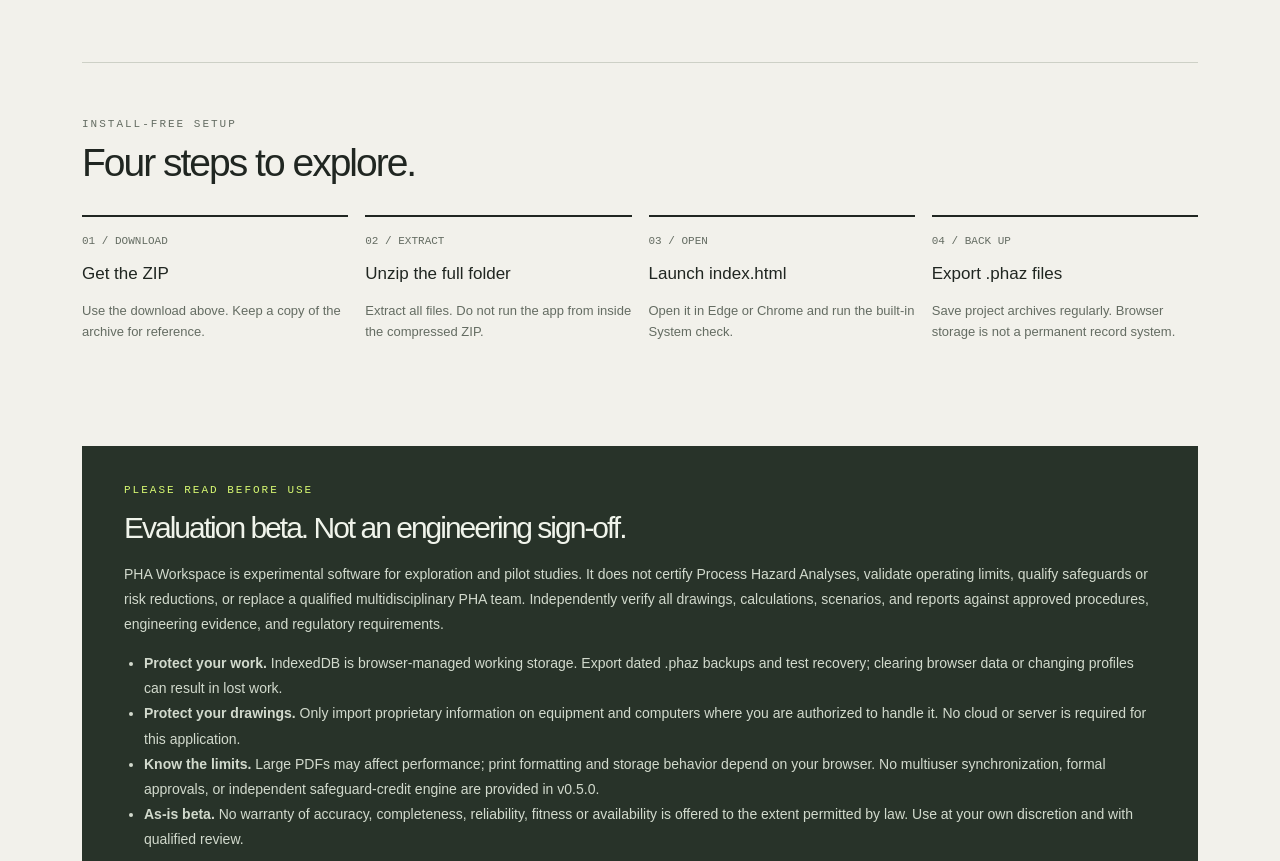
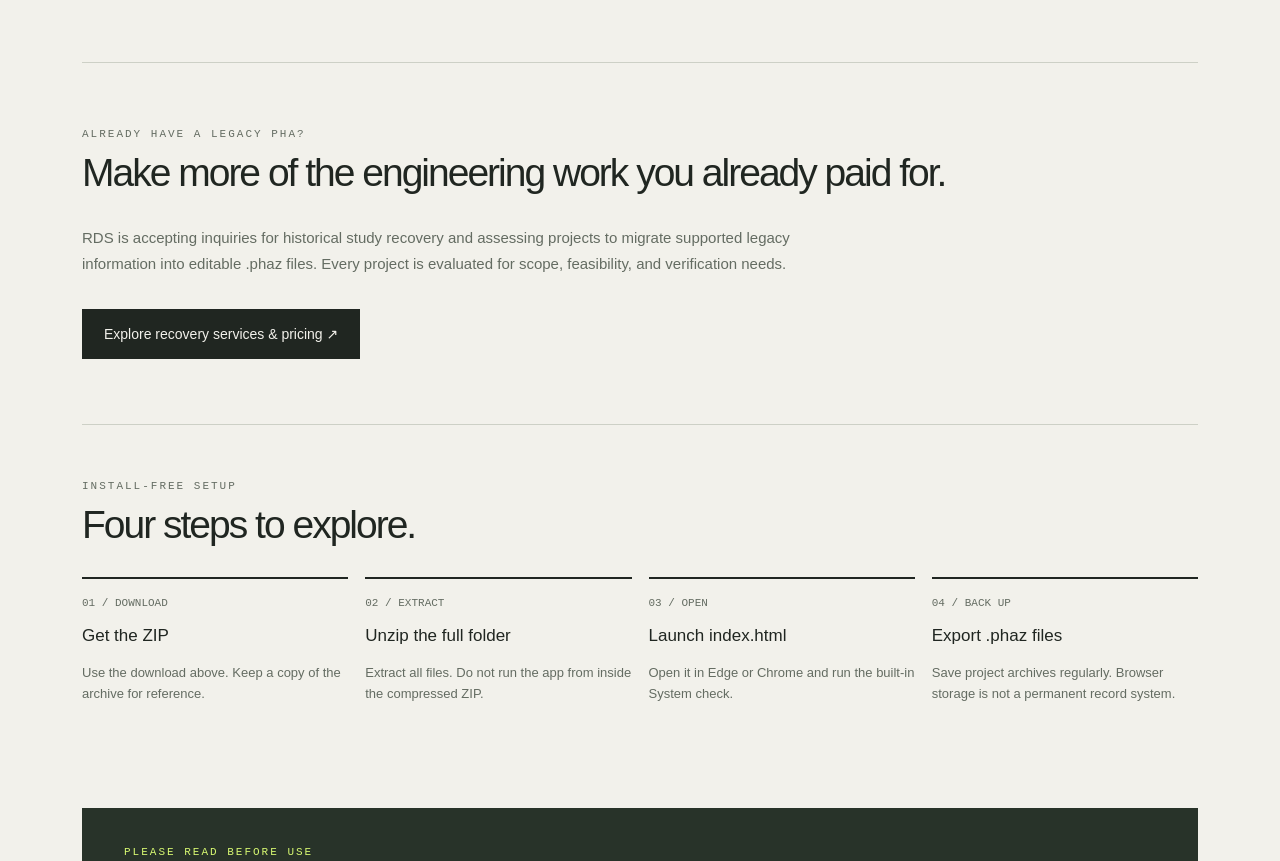
Before and after one commit to landohiler1570/landohiler1570.github.io, a plain HTML site: page pha-workspace.html in a window 1280 px wide. Shown: the part 1262-2123 px from the top of the page. Drawn offline with Linux system fonts and the light colour scheme.

Commit message:
Link PHA Workspace to Legacy Recovery offering

```diff
--- a/pha-workspace.html
+++ b/pha-workspace.html
@@ -60,7 +60,7 @@ footer{border-top:1px solid var(--line);padding:28px 0 48px;display:flex;justify
 <div class="feature"><h3>Node Board</h3><p>Review recorded scenarios across a node without jumping between spreadsheet columns.</p></div>
 <div class="feature"><h3>Study reporting</h3><p>Generate structured reports with scope, risk ratings, recommendations, and outstanding items.</p></div>
 </div></section>
-<section class="how" id="getting-started"><div class="eyebrow">Install-free setup</div><h2>Four steps to explore.</h2>
+<section class="features" aria-labelledby="historic-pha-heading"><div class="eyebrow">ALREADY HAVE A LEGACY PHA?</div><h2 id="historic-pha-heading">Make more of the engineering work you already paid for.</h2><p style="color:var(--muted);font-size:15px;line-height:1.75;max-width:780px">RDS is accepting inquiries for historical study recovery and assessing projects to migrate supported legacy information into editable .phaz files. Every project is evaluated for scope, feasibility, and verification needs.</p><a class="btn" href="/pha-recovery.html" style="margin-top:17px">Explore recovery services &amp; pricing ↗</a></section><section class="how" id="getting-started"><div class="eyebrow">Install-free setup</div><h2>Four steps to explore.</h2>
 <div class="steps">
 <div class="step"><div class="num">01 / DOWNLOAD</div><h3>Get the ZIP</h3><p>Use the download above. Keep a copy of the archive for reference.</p></div>
 <div class="step"><div class="num">02 / EXTRACT</div><h3>Unzip the full folder</h3><p>Extract all files. Do not run the app from inside the compressed ZIP.</p></div>
```
